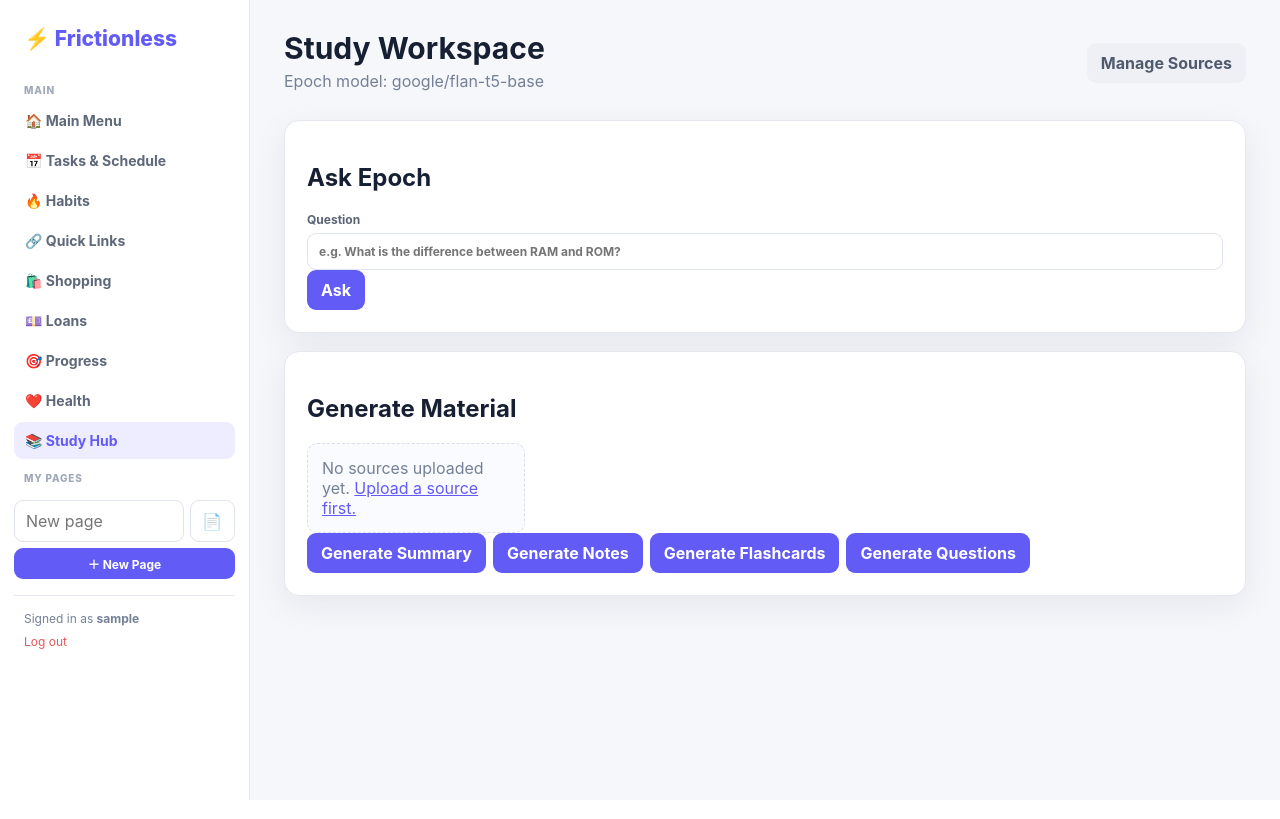
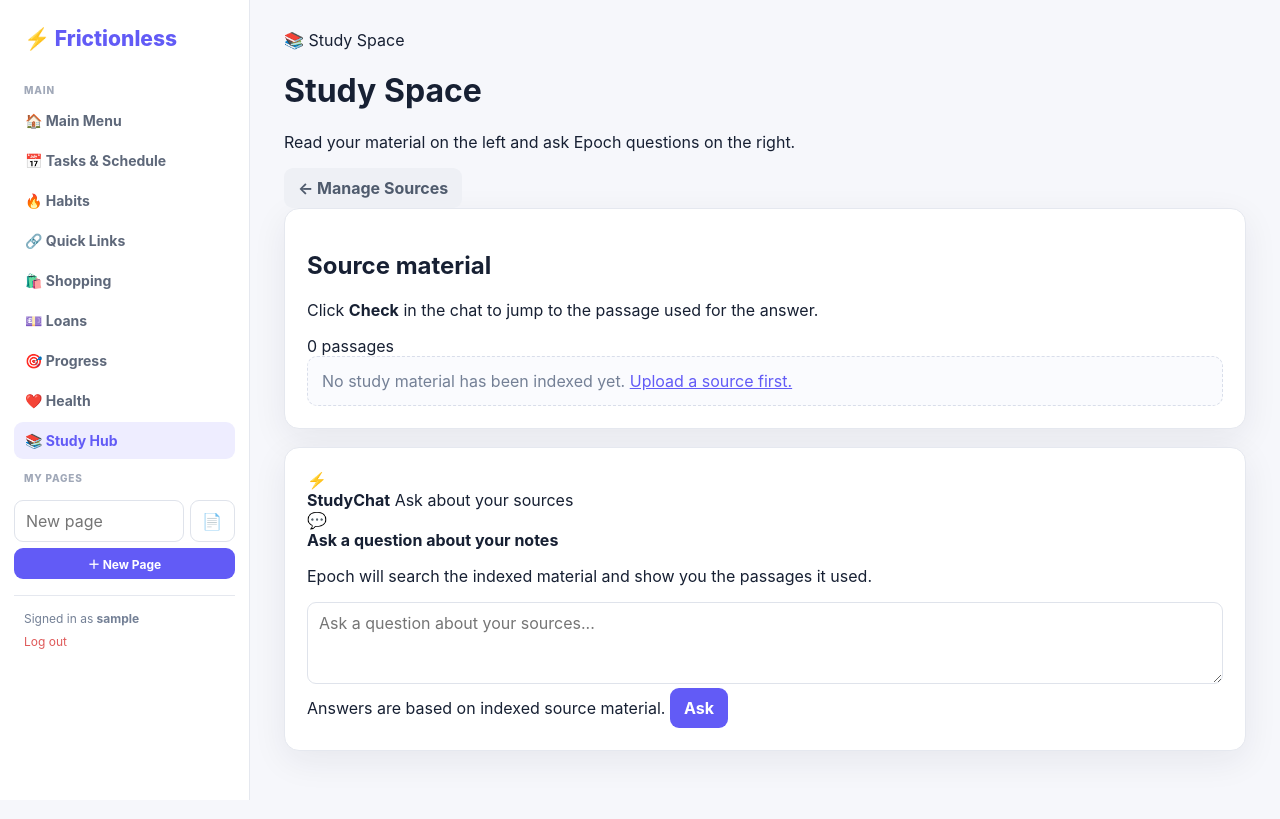
Before and after one commit to Divij808/Frictionless, a Flask app: page /study/workspace in a window 1280 px wide. Run offline with Flask 3, Linux system fonts and the light colour scheme; the visitor is signed in with stand-in values (Sample User, id 1); data comes from the database, SQL or seed files in the repository; data that the repository does not hold is empty.

Commit message:
Redesign Study Space with side chat and source checks

```diff
--- a/Frictionless/templates/study_workspace.html
+++ b/Frictionless/templates/study_workspace.html
@@ -1,6 +1,119 @@
-{% extends "base.html" %}{% block title %}Study Workspace · Epoch{% endblock %}{% block content %}
-<div class="topbar"><div><h1>Study Workspace</h1><p>Epoch model: {{ model_name }}</p></div><a class="btn secondary study-nav-button" href="{{ url_for('study_sources') }}">Manage Sources</a></div>
-<section class="card"><h2>Ask Epoch</h2><form method="post" action="{{ url_for('study_workspace') }}"><input type="hidden" name="mode" value="ask"><label>Question<input name="question" placeholder="e.g. What is the difference between RAM and ROM?" required></label><button type="submit" class="btn study-nav-button">Ask</button></form>{% if answer is not none %}<div class="answer"><h3>Epoch's Answer</h3><p>{{ answer }}</p>{% for source in answer_sources %}<span class="badge">{{ source.filename }} · {{ source.score }}</span>{% endfor %}</div>{% endif %}</section>
-<section class="card"><h2>Generate Material</h2><form method="post" action="{{ url_for('study_workspace') }}"><input type="hidden" name="mode" value="generate"><div class="grid grid-4">{% for source in sources %}<label class="check"><input type="checkbox" name="source_ids" value="{{ source.id }}"> {{ source.filename }}</label>{% else %}<div class="notice">No sources uploaded yet. <a href="{{ url_for('study_sources') }}">Upload a source first.</a></div>{% endfor %}</div><div class="actions"><button type="submit" class="btn study-nav-button" name="action" value="summary">Generate Summary</button><button type="submit" class="btn study-nav-button" name="action" value="notes">Generate Notes</button><button type="submit" class="btn study-nav-button" name="action" value="flashcards">Generate Flashcards</button><button type="submit" class="btn study-nav-button" name="action" value="questions">Generate Questions</button></div></form></section>
-{% if result is not none %}<section class="card"><h2>{{ result_title }}</h2>{% if selected_action=='flashcards' and result is iterable and result is not string %}{% for card in result %}<div class="flashcard"><strong>{{ loop.index }} · {{ card.type }}</strong><h3>{{ card.question }}</h3><p>{{ card.answer }}</p></div>{% endfor %}{% else %}<pre class="result">{{ result }}</pre>{% endif %}</section>{% endif %}
+{% extends "base.html" %}
+{% block title %}{{ workspace_heading|default("Study Space") }} · Epoch{% endblock %}
+{% block content %}
+<div class="study-space-header">
+  <div>
+    <div class="study-space-kicker">📚 Study Space</div>
+    <h1>{{ workspace_heading|default("Study Space") }}</h1>
+    <p>{{ workspace_subheading|default("Read your material and ask Epoch questions beside it.") }}</p>
+  </div>
+  <a class="btn secondary" href="{{ workspace_back_url|default(url_for('study_sources')) }}">← {{ workspace_back_label|default("Back") }}</a>
+</div>
+
+<div class="study-space">
+  <main class="study-document card">
+    <div class="study-document-header">
+      <div>
+        <h2>Source material</h2>
+        <p>Click <strong>Check</strong> in the chat to jump to the passage used for the answer.</p>
+      </div>
+      <span class="study-source-count">{{ document_sections|length }} passages</span>
+    </div>
+
+    {% if document_sections %}
+      <div class="study-document-body">
+        {% for section in document_sections %}
+          <article class="source-passage" id="{{ section.anchor }}">
+            <div class="source-passage-head">
+              <span class="source-line">Line {{ section.line }}</span>
+              <span class="source-name">{{ section.filename }}</span>
+            </div>
+            <p>{{ section.text }}</p>
+          </article>
+        {% endfor %}
+      </div>
+    {% else %}
+      <div class="notice">
+        No study material has been indexed yet.
+        {% if notebook is defined %}
+          <a href="{{ url_for('study_notebook', notebook_id=notebook.id) }}">Add a source to this notebook.</a>
+        {% else %}
+          <a href="{{ url_for('study_sources') }}">Upload a source first.</a>
+        {% endif %}
+      </div>
+    {% endif %}
+  </main>
+
+  <aside class="study-chat card">
+    <div class="study-chat-header">
+      <div class="study-chat-avatar">⚡</div>
+      <div>
+        <strong>StudyChat</strong>
+        <span>Ask about your sources</span>
+      </div>
+    </div>
+
+    <div class="study-chat-body">
+      {% if question %}
+        <div class="study-message study-message-user">
+          <div>{{ question }}</div>
+        </div>
+      {% endif %}
+
+      {% if answer %}
+        <div class="study-message study-message-ai">
+          <div class="study-answer">{{ answer }}</div>
+          {% if answer_sources %}
+            <div class="study-citations">
+              <div class="study-citations-title">Sources</div>
+              {% for source in answer_sources %}
+                <a class="study-check" href="#{{ source.anchor }}" data-target="{{ source.anchor }}">
+                  <span>{{ source.filename }} · Line {{ source.line }}</span>
+                  <span>Check →</span>
+                </a>
+              {% endfor %}
+            </div>
+          {% endif %}
+        </div>
+      {% elif question %}
+        <div class="study-message study-message-ai">
+          <div class="study-answer">No answer was generated. Check that the source material is readable and indexed.</div>
+        </div>
+      {% else %}
+        <div class="study-chat-empty">
+          <div class="study-chat-empty-icon">💬</div>
+          <strong>Ask a question about your notes</strong>
+          <p>Epoch will search the indexed material and show you the passages it used.</p>
+        </div>
+      {% endif %}
+    </div>
+
+    <form class="study-chat-form" method="post" action="">
+      <textarea name="question" rows="3" placeholder="Ask a question about your sources..." required>{{ question }}</textarea>
+      <div class="study-chat-form-bottom">
+        <span>Answers are based on indexed source material.</span>
+        <button class="btn" type="submit">Ask</button>
+      </div>
+    </form>
+  </aside>
+</div>
+
+<script>
+document.querySelectorAll(".study-check").forEach(function(link) {
+  link.addEventListener("click", function() {
+    window.setTimeout(function() {
+      var target = document.getElementById(link.dataset.target);
+      if (target) {
+        document.querySelectorAll(".source-passage.is-highlighted").forEach(function(item) {
+          item.classList.remove("is-highlighted");
+        });
+        target.classList.add("is-highlighted");
+        window.setTimeout(function() {
+          target.classList.remove("is-highlighted");
+        }, 1800);
+      }
+    }, 0);
+  });
+});
+</script>
 {% endblock %}
```
